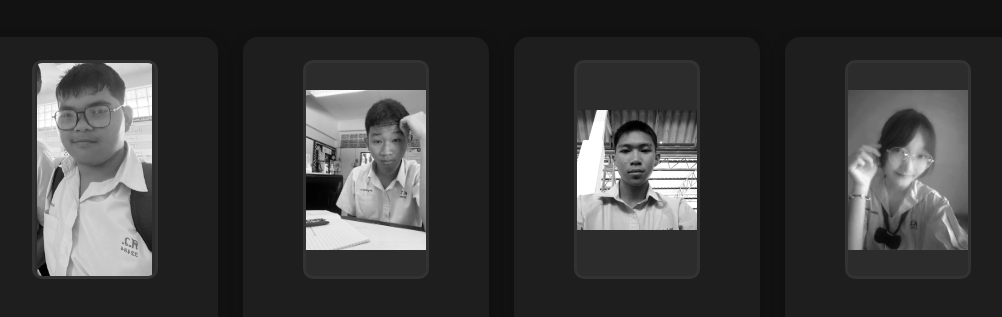
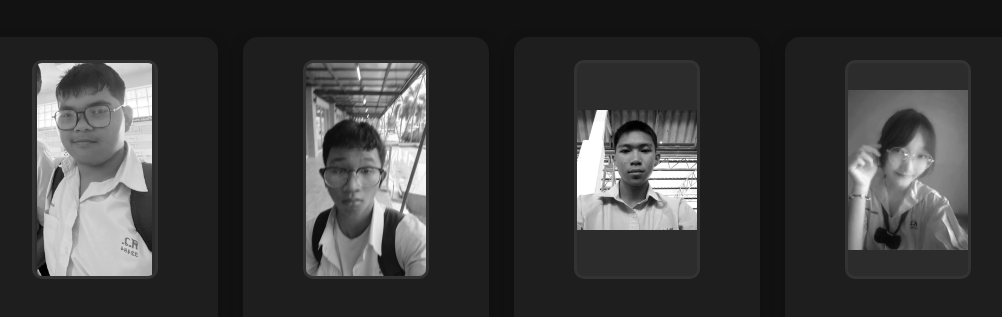
Before and after one commit to PanyaphatNora/Mhakrukthai, a plain HTML site: page about.html in a window 1280 px wide. Shown: the part 263-580 px from the top of the page, without its empty margins (139-1141 px from the left). Drawn offline with Linux system fonts and the light colour scheme.

Commit message:
Update about.html

```diff
--- a/about.html
+++ b/about.html
@@ -21,7 +21,7 @@
         <div class="character-option"
              data-name="จุฬาวุธ โชคชัยมาดล เลขที่ 8"
              data-description="ออกแบบแนวทางของเกมและกลยุทธ์การเล่น">
-            <img src="2.JPEG" >
+            <img src="2.jpg" >
             <h2>Jurawut</h2>
         </div>
 
```
